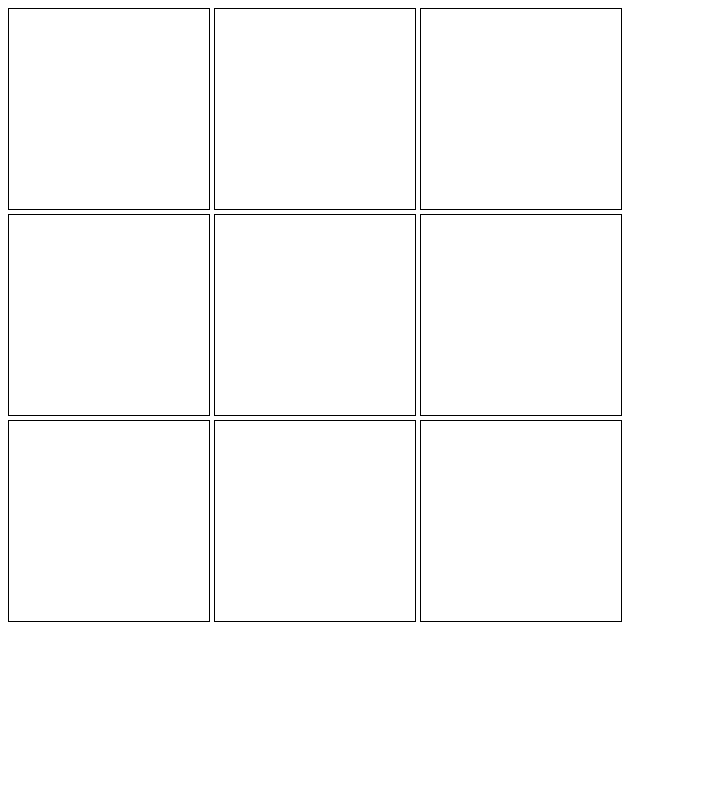
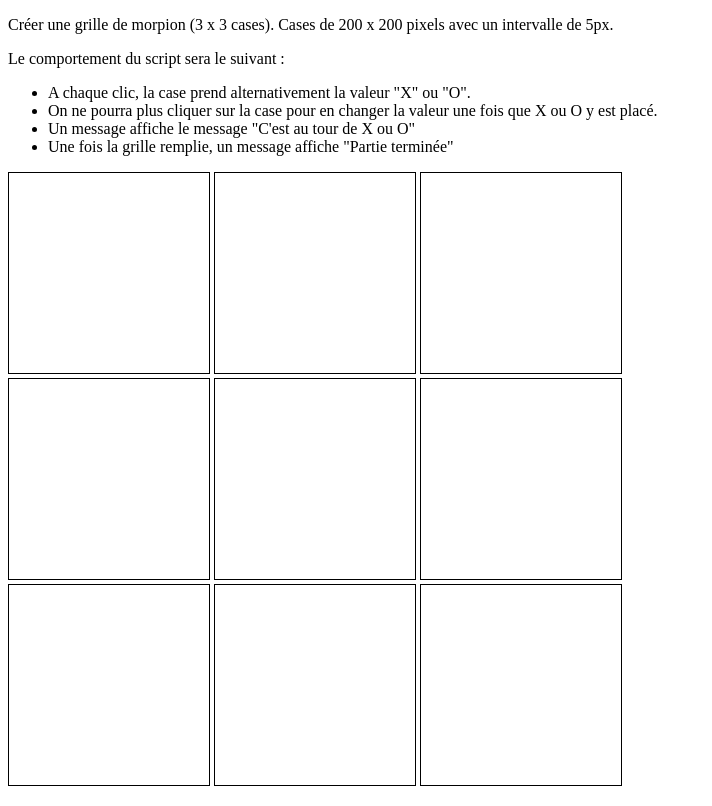
Before and after one commit to Lunamorgendorffer/Exo-JS, a plain HTML site: page 3.Morpion/index.html in a window 1280 px wide. Shown: the whole page, without its empty margins (0-712 px from the left). Drawn offline with Linux system fonts and the light colour scheme.

Commit message:
ajout consignes

```diff
--- a/3.Morpion/index.html
+++ b/3.Morpion/index.html
@@ -1,5 +1,5 @@
 <!DOCTYPE html>
-<html lang="en">
+<html lang="fr">
 <head>
     <meta charset="UTF-8">
     <meta http-equiv="X-UA-Compatible" content="IE=edge">
@@ -8,6 +8,16 @@
     <title>Morpion</title>
 </head>
 <body>
+    <p>Créer une grille de morpion (3 x 3 cases). Cases de 200 x 200 pixels avec un intervalle de 5px.</p>
+    <p>Le comportement du script sera le suivant :</p>
+    <ul>
+        <li>A chaque clic, la case prend alternativement la valeur "X" ou "O".</li>
+        <li>On ne pourra plus cliquer sur la case pour en changer la valeur une fois que X ou O y est
+            placé.  </li>
+        <li>Un message affiche le message "C'est au tour de X ou O" </li>
+        <li>Une fois la grille remplie, un message affiche "Partie terminée"</li>
+    </ul>
+
     <div class="case" id="case1"></div>
     <div class="case" id="case2"></div>
     <div class="case" id="case3"></div>
```
